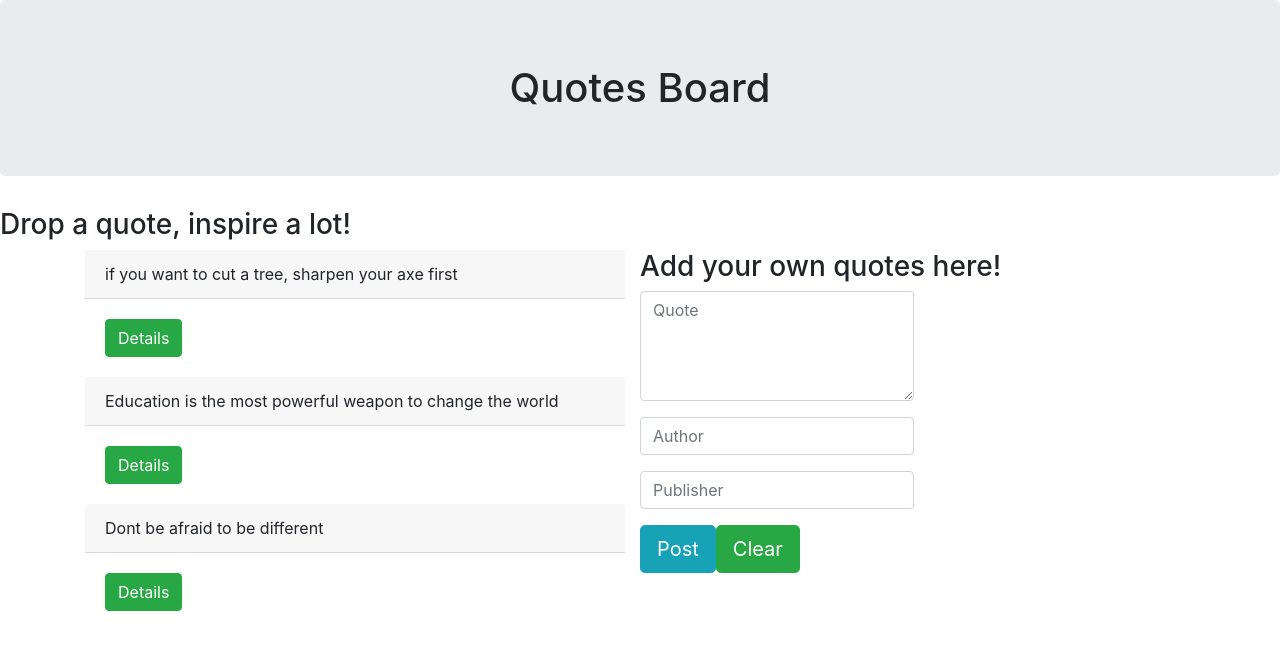
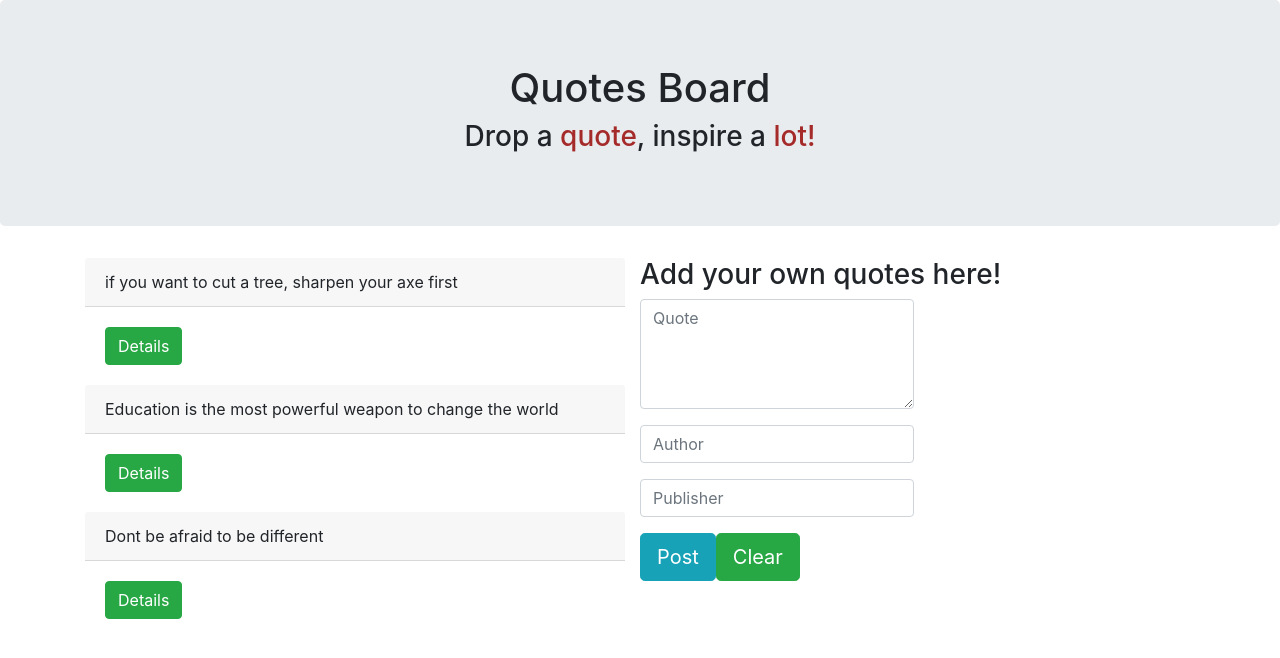
Before and after one commit to Galgallo1/Quotes, an Angular app: page / in a window 1280 px wide. Shown: the top 658 px of the page. Built offline with nearby package versions, Linux system fonts and the light colour scheme.

Commit message:
add some styles to the head section

```diff
--- a/src/app/quotes/quotes.component.css
+++ b/src/app/quotes/quotes.component.css
@@ -1,3 +1,7 @@
-h1{
+#head{
     text-align: center;
 }
+
+h3 span{
+    color: brown;
+}
--- a/src/app/quotes/quotes.component.html
+++ b/src/app/quotes/quotes.component.html
@@ -1,5 +1,8 @@
-<h1 class="jumbotron">Quotes Board</h1>
-<h3>Drop a quote, inspire a lot!</h3>
+<div class="jumbotron" id="head">
+    <h1 >Quotes Board</h1>
+    <h3>Drop a <span>quote</span>, inspire a <span>lot!</span> </h3>
+</div>
+
 
 <div class="container">
     <div class="row">
```
